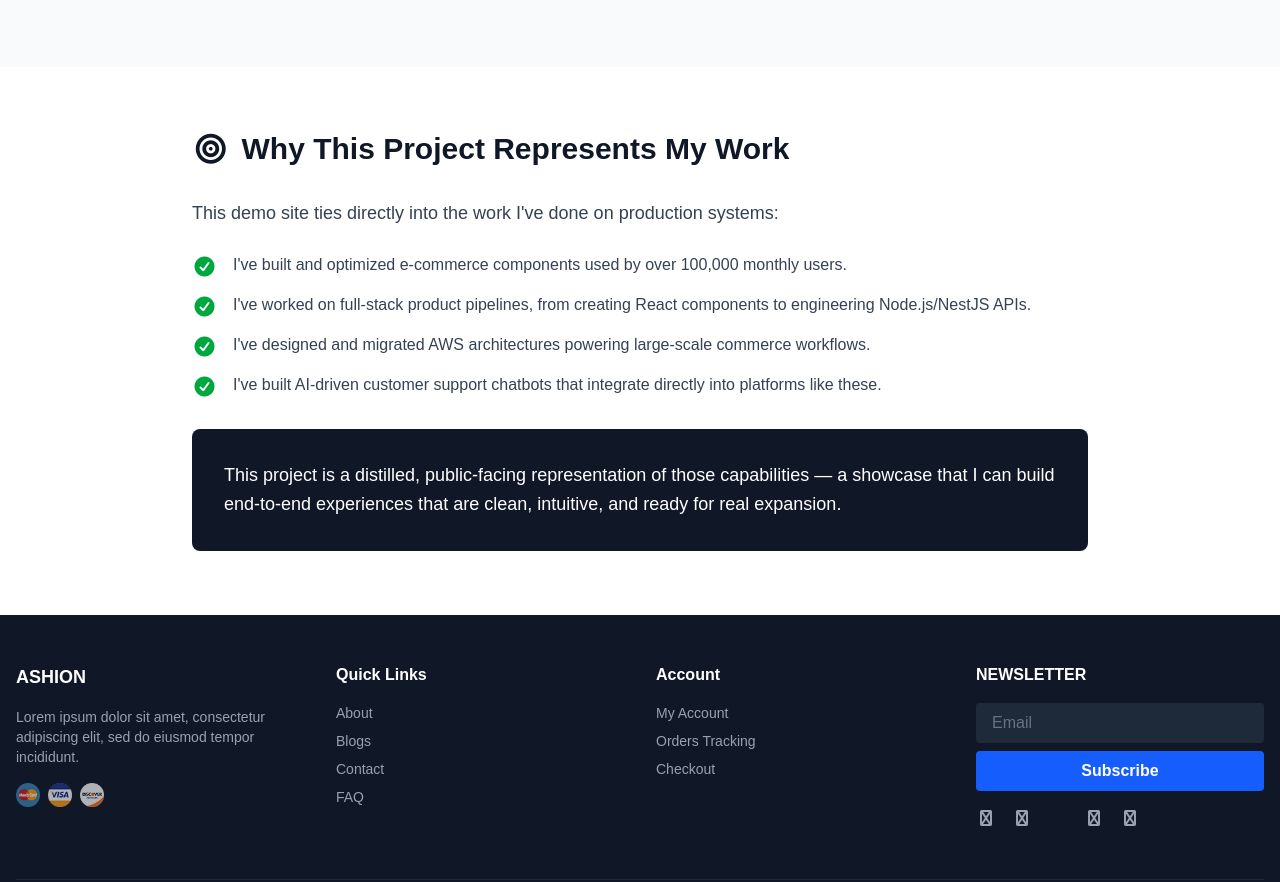
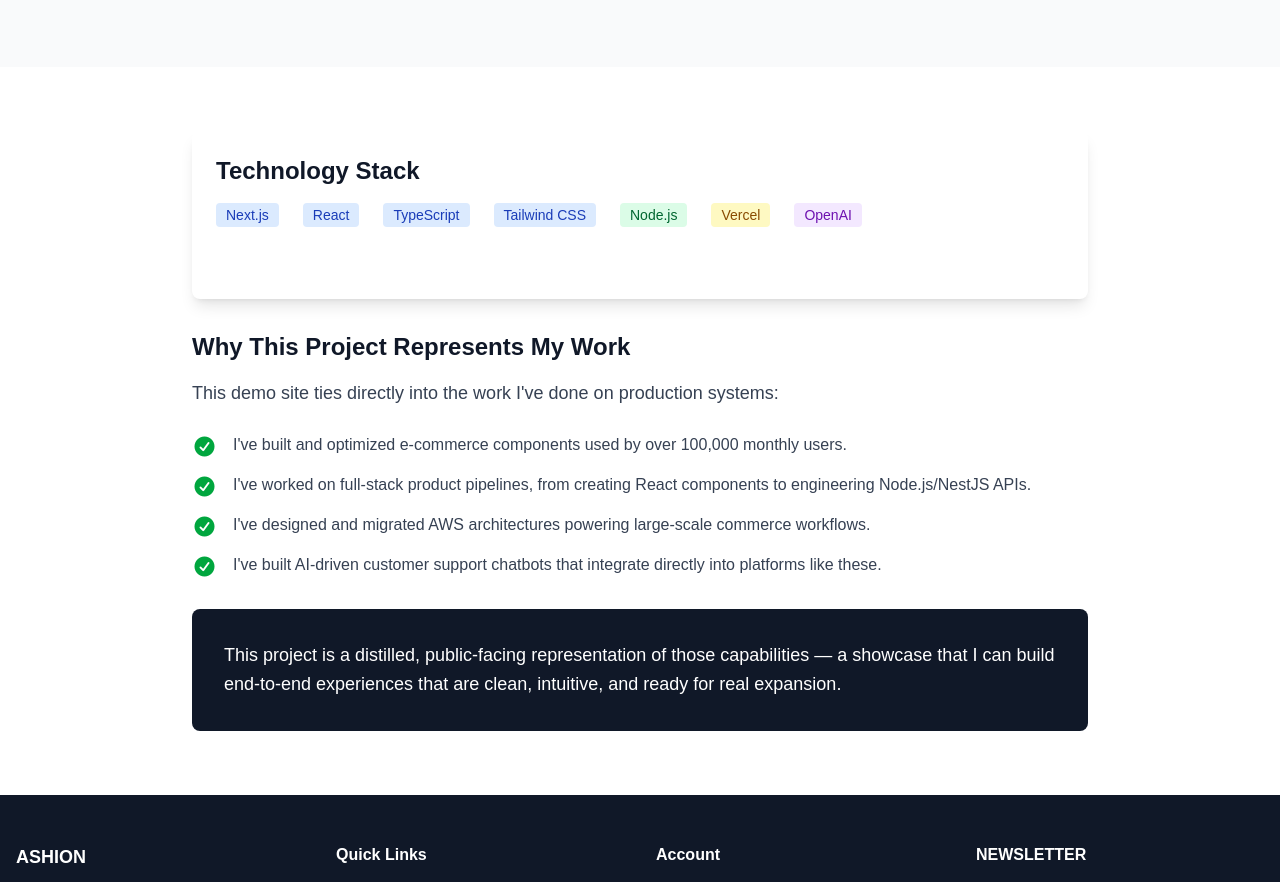
Before and after one commit to jdr81394/e-commerce, a Next.js app: page /about in a window 1280 px wide. Shown: the part 2600-3482 px from the top of the page. Built offline with nearby package versions, Linux system fonts and the light colour scheme.

Commit message:
added technologies

```diff
--- a/src/app/about/page.tsx
+++ b/src/app/about/page.tsx
@@ -246,14 +246,44 @@ export default function AboutPage() {
         </div>
       </section>
 
-      {/* Why This Project Section */}
+      {/* Technology Stack Section */}
       <section className="py-16 bg-white">
         <div className="container mx-auto px-4">
           <div className="max-w-4xl mx-auto">
-            <h2 className="text-3xl font-bold text-gray-900 mb-8 flex items-center gap-3">
-              <i className="fa fa-bullseye text-gray-900"></i>
+            <div className="bg-white rounded-lg shadow-lg p-6 mb-8">
+              <div className="mb-12">
+                <h3 className="text-2xl font-bold text-gray-900 mb-4">
+                  Technology Stack
+                </h3>
+                <div className="flex flex-wrap gap-4">
+                  <span className="bg-blue-100 text-blue-800 text-sm font-medium mr-2 px-2.5 py-0.5 rounded">
+                    Next.js
+                  </span>
+                  <span className="bg-blue-100 text-blue-800 text-sm font-medium mr-2 px-2.5 py-0.5 rounded">
+                    React
+                  </span>
+                  <span className="bg-blue-100 text-blue-800 text-sm font-medium mr-2 px-2.5 py-0.5 rounded">
+                    TypeScript
+                  </span>
+                  <span className="bg-blue-100 text-blue-800 text-sm font-medium mr-2 px-2.5 py-0.5 rounded">
+                    Tailwind CSS
+                  </span>
+                  <span className="bg-green-100 text-green-800 text-sm font-medium mr-2 px-2.5 py-0.5 rounded">
+                    Node.js
+                  </span>
+                  <span className="bg-yellow-100 text-yellow-800 text-sm font-medium mr-2 px-2.5 py-0.5 rounded">
+                    Vercel
+                  </span>
+                  <span className="bg-purple-100 text-purple-800 text-sm font-medium mr-2 px-2.5 py-0.5 rounded">
+                    OpenAI
+                  </span>
+                </div>
+              </div>
+            </div>
+
+            <h3 className="text-2xl font-bold text-gray-900 mb-4">
               Why This Project Represents My Work
-            </h2>
+            </h3>
 
             <p className="text-lg text-gray-700 leading-relaxed mb-6">
               This demo site ties directly into the work I've done on production
```
